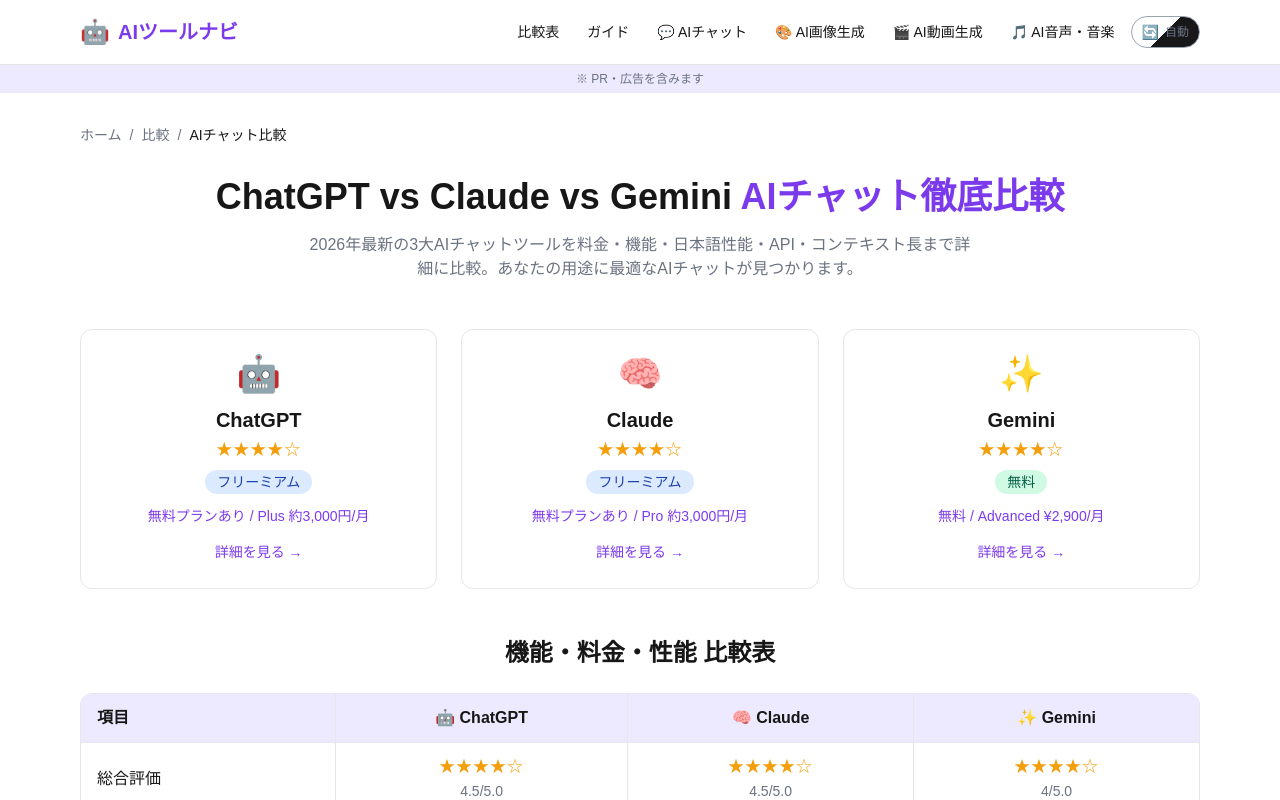
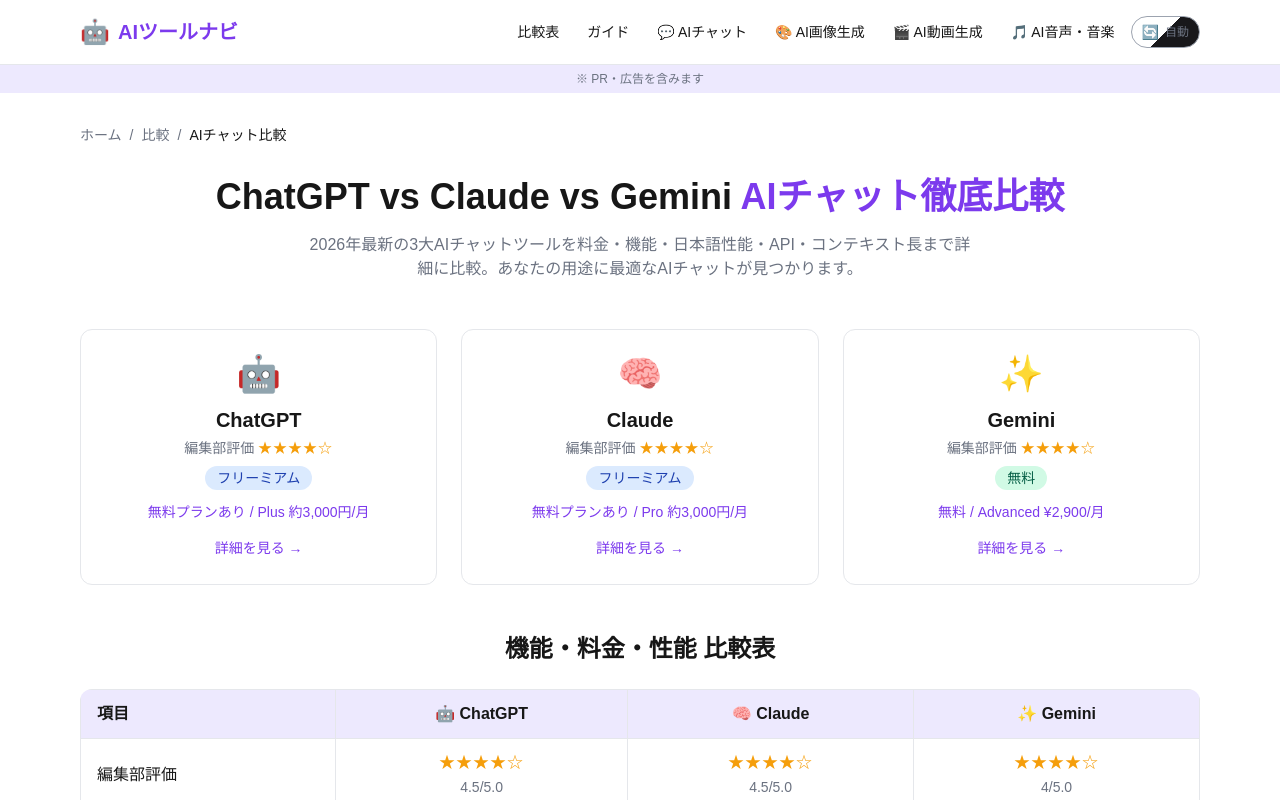
Before and after one commit to music6745-max/ai-tools-navi, a Next.js app: page /compare/ai-chat in a window 1280 px wide. Shown: the top 800 px of the page. Built offline with nearby package versions, Linux system fonts and the light colour scheme.

Commit message:
fix: clarify editorial ratings and contextual CTAs

```diff
--- a/app/category/[slug]/page.tsx
+++ b/app/category/[slug]/page.tsx
@@ -110,7 +110,7 @@
                   <span className="text-3xl">{tool.icon}</span>
                   <div>
                     <h2 className="font-bold text-lg">{tool.name}</h2>
-                    <p className="stars text-sm">{renderStars(tool.rating)}</p>
+                    <p className="text-sm text-muted">編集部評価 <span className="stars">{renderStars(tool.rating)}</span></p>
                   </div>
                 </div>
                 <span
--- a/app/compare/ai-chat/page.tsx
+++ b/app/compare/ai-chat/page.tsx
@@ -96,7 +96,7 @@
               <div key={tool.slug} className="bg-card-bg border border-card-border rounded-xl p-6 text-center">
                 <span className="text-4xl block mb-3">{tool.icon}</span>
                 <h2 className="text-xl font-bold mb-1">{tool.name}</h2>
-                <p className="stars mb-2">{renderStars(tool.rating)}</p>
+                <p className="mb-2 text-sm text-muted">編集部評価 <span className="stars">{renderStars(tool.rating)}</span></p>
                 <span className={`badge-${badge.color} text-sm px-3 py-1 rounded-full`}>{badge.label}</span>
                 <p className="text-sm text-primary font-medium mt-3">{tool.pricing}</p>
                 <Link href={`/tools/${tool.slug}`} className="inline-block mt-4 text-sm text-primary hover:underline">
@@ -124,7 +124,7 @@
               </thead>
               <tbody>
                 <tr>
-                  <td className="font-medium">総合評価</td>
+                  <td className="font-medium">編集部評価</td>
                   {compareTools.map((tool) => (
                     <td key={tool.slug} className="text-center">
                       <span className="stars">{renderStars(tool.rating)}</span>
--- a/app/compare/ai-coding/page.tsx
+++ b/app/compare/ai-coding/page.tsx
@@ -88,7 +88,7 @@
               <div key={tool.slug} className="bg-card-bg border border-card-border rounded-xl p-6 text-center">
                 <span className="text-4xl block mb-3">{tool.icon}</span>
                 <h2 className="text-xl font-bold mb-1">{tool.name}</h2>
-                <p className="stars mb-2">{renderStars(tool.rating)}</p>
+                <p className="mb-2 text-sm text-muted">編集部評価 <span className="stars">{renderStars(tool.rating)}</span></p>
                 <span className={`badge-${badge.color} text-sm px-3 py-1 rounded-full`}>{badge.label}</span>
                 <p className="text-sm text-primary font-medium mt-3">{tool.pricing}</p>
                 <Link href={`/tools/${tool.slug}`} className="inline-block mt-4 text-sm text-primary hover:underline">
@@ -116,7 +116,7 @@
               </thead>
               <tbody>
                 <tr>
-                  <td className="font-medium">総合評価</td>
+                  <td className="font-medium">編集部評価</td>
                   {compareTools.map((tool) => (
                     <td key={tool.slug} className="text-center">
                       <span className="stars">{renderStars(tool.rating)}</span>
--- a/app/compare/ai-image/page.tsx
+++ b/app/compare/ai-image/page.tsx
@@ -87,7 +87,7 @@
               <div key={tool.slug} className="bg-card-bg border border-card-border rounded-xl p-6 text-center">
                 <span className="text-4xl block mb-3">{tool.icon}</span>
                 <h2 className="text-xl font-bold mb-1">{tool.name}</h2>
-                <p className="stars mb-2">{renderStars(tool.rating)}</p>
+                <p className="mb-2 text-sm text-muted">編集部評価 <span className="stars">{renderStars(tool.rating)}</span></p>
                 <span className={`badge-${badge.color} text-sm px-3 py-1 rounded-full`}>{badge.label}</span>
                 <p className="text-sm text-primary font-medium mt-3">{tool.pricing}</p>
                 <Link href={`/tools/${tool.slug}`} className="inline-block mt-4 text-sm text-primary hover:underline">
@@ -115,7 +115,7 @@
               </thead>
               <tbody>
                 <tr>
-                  <td className="font-medium">総合評価</td>
+                  <td className="font-medium">編集部評価</td>
                   {compareTools.map((tool) => (
                     <td key={tool.slug} className="text-center">
                       <span className="stars">{renderStars(tool.rating)}</span>
--- a/app/compare/ai-music/page.tsx
+++ b/app/compare/ai-music/page.tsx
@@ -89,7 +89,7 @@
               <div key={tool.slug} className="bg-card-bg border border-card-border rounded-xl p-6 text-center">
                 <span className="text-4xl block mb-3">{tool.icon}</span>
                 <h2 className="text-xl font-bold mb-1">{tool.name}</h2>
-                <p className="stars mb-2">{renderStars(tool.rating)}</p>
+                <p className="mb-2 text-sm text-muted">編集部評価 <span className="stars">{renderStars(tool.rating)}</span></p>
                 <span className={`badge-${badge.color} text-sm px-3 py-1 rounded-full`}>{badge.label}</span>
                 <p className="text-sm text-primary font-medium mt-3">{tool.pricing}</p>
                 <Link href={`/tools/${tool.slug}`} className="inline-block mt-4 text-sm text-primary hover:underline">
@@ -117,7 +117,7 @@
               </thead>
               <tbody>
                 <tr>
-                  <td className="font-medium">総合評価</td>
+                  <td className="font-medium">編集部評価</td>
                   {compareTools.map((tool) => (
                     <td key={tool.slug} className="text-center">
                       <span className="stars">{renderStars(tool.rating)}</span>
--- a/app/compare/ai-video/page.tsx
+++ b/app/compare/ai-video/page.tsx
@@ -86,7 +86,7 @@
               <div key={tool.slug} className="bg-card-bg border border-card-border rounded-xl p-6 text-center">
                 <span className="text-4xl block mb-3">{tool.icon}</span>
                 <h2 className="text-xl font-bold mb-1">{tool.name}</h2>
-                <p className="stars mb-2">{renderStars(tool.rating)}</p>
+                <p className="mb-2 text-sm text-muted">編集部評価 <span className="stars">{renderStars(tool.rating)}</span></p>
                 <span className={`badge-${badge.color} text-sm px-3 py-1 rounded-full`}>{badge.label}</span>
                 <p className="text-sm text-primary font-medium mt-3">{tool.pricing}</p>
                 <Link href={`/tools/${tool.slug}`} className="inline-block mt-4 text-sm text-primary hover:underline">
@@ -114,7 +114,7 @@
               </thead>
               <tbody>
                 <tr>
-                  <td className="font-medium">総合評価</td>
+                  <td className="font-medium">編集部評価</td>
                   {compareTools.map((tool) => (
                     <td key={tool.slug} className="text-center">
                       <span className="stars">{renderStars(tool.rating)}</span>
--- a/app/compare/ai-writing/page.tsx
+++ b/app/compare/ai-writing/page.tsx
@@ -90,7 +90,7 @@
               <div key={tool.slug} className="bg-card-bg border border-card-border rounded-xl p-6 text-center">
                 <span className="text-4xl block mb-3">{tool.icon}</span>
                 <h2 className="text-lg font-bold mb-1">{tool.name}</h2>
-                <p className="stars mb-2">{renderStars(tool.rating)}</p>
+                <p className="mb-2 text-sm text-muted">編集部評価 <span className="stars">{renderStars(tool.rating)}</span></p>
                 <span className={`badge-${badge.color} text-sm px-3 py-1 rounded-full`}>{badge.label}</span>
                 <p className="text-xs text-primary font-medium mt-3">{tool.pricing}</p>
                 <Link href={`/tools/${tool.slug}`} className="inline-block mt-4 text-sm text-primary hover:underline">
@@ -118,7 +118,7 @@
               </thead>
               <tbody>
                 <tr>
-                  <td className="font-medium">総合評価</td>
+                  <td className="font-medium">編集部評価</td>
                   {compareTools.map((tool) => (
                     <td key={tool.slug} className="text-center">
                       <span className="stars">{renderStars(tool.rating)}</span>
--- a/app/compare/page.tsx
+++ b/app/compare/page.tsx
@@ -146,7 +146,7 @@
               >
                 <span className="text-4xl block mb-3">{tool.icon}</span>
                 <h2 className="text-xl font-bold mb-1">{tool.name}</h2>
-                <p className="stars mb-2">{renderStars(tool.rating)}</p>
+                <p className="mb-2 text-sm text-muted">編集部評価 <span className="stars">{renderStars(tool.rating)}</span></p>
                 <span
                   className={`badge-${badge.color} text-sm px-3 py-1 rounded-full`}
                 >
@@ -185,7 +185,7 @@
               </thead>
               <tbody>
                 <tr>
-                  <td className="font-medium">総合評価</td>
+                  <td className="font-medium">編集部評価</td>
                   {compareTools.map((tool) => (
                     <td key={tool.slug} className="text-center">
                       <span className="stars">{renderStars(tool.rating)}</span>
--- a/app/guide/ai-for-healthcare/page.tsx
+++ b/app/guide/ai-for-healthcare/page.tsx
@@ -198,7 +198,7 @@
           <p className="text-sm text-muted mb-4">ヘルスケア業界でキャリアアップを目指す方向けの、業界特化型エージェントです。</p>
           <ComparisonTableCTA
             services={[
-              { name: "ファルマスタッフ", url: "https://px.a8.net/svt/ejp?a8mat=4B1DXL+95U5WY+276A+63OYA", highlight: "薬剤師転職専門・業界トップクラスの求人数", price: "登録無料", badge: "薬剤師特化" },
+              { name: "ファルマスタッフ", url: "https://px.a8.net/svt/ejp?a8mat=4B1DXL+95U5WY+276A+63OYA", highlight: "薬剤師向けの転職支援サービス", price: "登録無料", badge: "薬剤師特化" },
             ]}
           />
         </section>
--- a/app/guide/ai-job-change/page.tsx
+++ b/app/guide/ai-job-change/page.tsx
@@ -327,7 +327,7 @@
               { name: "SkillHacks（スキルハックス）", url: "https://px.a8.net/svt/ejp?a8mat=4B1DXI+4DRW36+4K3S+5YJRM", highlight: "業界最安値・動画で学べて質問し放題", price: "買い切り69,800円", badge: "業界最安値" },
               { name: "Winスクール", url: "https://px.a8.net/svt/ejp?a8mat=4B1DXI+4D6GHE+529E+5ZMCH", highlight: "全国展開・個人レッスン・就転職サポート", price: "コース別", badge: "全国展開" },
               { name: "Python Winner（Winスクール）", url: "https://px.a8.net/svt/ejp?a8mat=4B1DXI+4EDBOY+529E+HW2Q9", highlight: "AI・データ分析特化のPython個人レッスン", price: "コース別", badge: "AI特化" },
-              { name: "ファルマスタッフ", url: "https://px.a8.net/svt/ejp?a8mat=4B1DXL+95U5WY+276A+63OYA", highlight: "薬剤師転職専門・業界トップクラスの求人数", price: "登録無料" },
+              { name: "ファルマスタッフ", url: "https://px.a8.net/svt/ejp?a8mat=4B1DXL+95U5WY+276A+63OYA", highlight: "薬剤師向けの転職支援サービス", price: "登録無料" },
             ]}
           />
         </section>
--- a/app/page.tsx
+++ b/app/page.tsx
@@ -196,8 +196,8 @@
                           <span className="text-2xl">{tool.icon}</span>
                           <div>
                             <h4 className="font-bold text-sm">{tool.name}</h4>
-                            <span className="stars text-xs">
-                              {renderStars(tool.rating)}
+                            <span className="text-xs text-muted">
+                              編集部評価 <span className="stars">{renderStars(tool.rating)}</span>
                             </span>
                           </div>
                           <span
```
Also changed, not shown: app/guide/ai-legal-contracts/page.tsx (+0 -14 lines).
